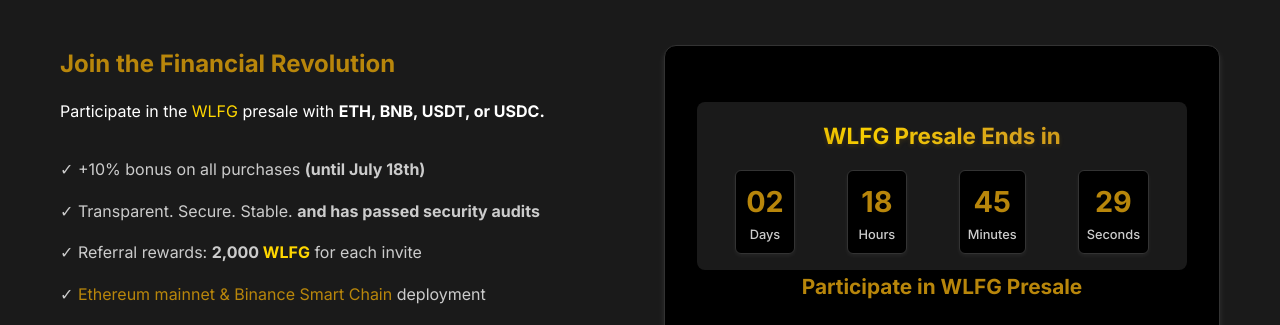
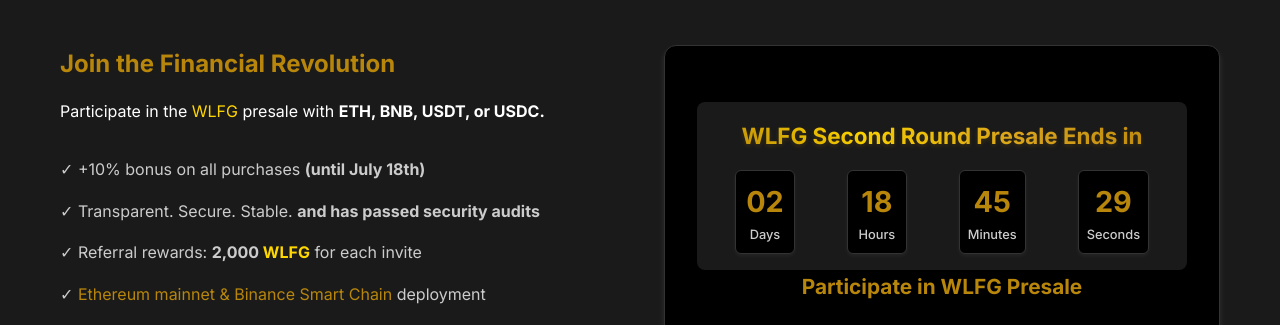
Before and after one commit to hsbx520/trump000, a plain HTML site: page index.html in a window 1280 px wide. Shown: the part 947-1272 px from the top of the page. Drawn offline with Linux system fonts and the light colour scheme.

Commit message:
Update index.html

```diff
--- a/index.html
+++ b/index.html
@@ -80,7 +80,7 @@
                     </div>
                     <div class="presale-form">
                         <div class="presale-countdown">
-                            <h4>WLFG Presale Ends in</h4>
+                            <h4>WLFG Second Round Presale Ends in</h4>
                             <div id="countdown-timer" class="countdown-timer">
                                 <div class="countdown-item">
                                     <span id="days">00</span>
```
